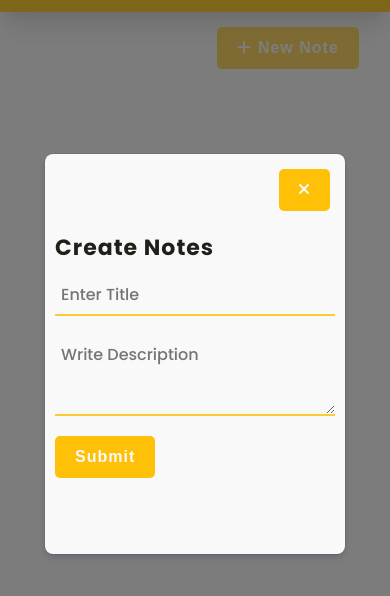
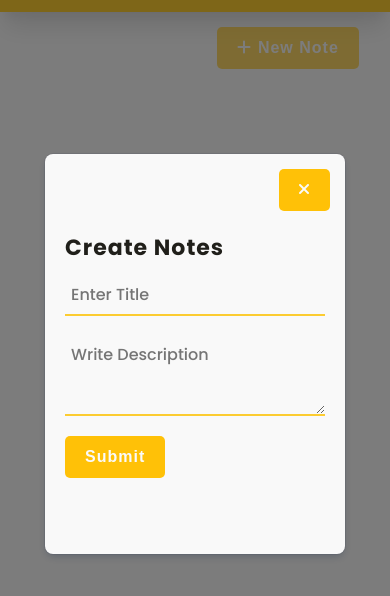
Before and after one commit to Iamahsan512/JavaScript-Projects, a plain HTML site: page Google Keep/index.html in a window 390 px wide. Both pictures are taken after a click on the button "New Note". Shown: the part 68-664 px from the top of the page. Drawn offline with nearby package versions, Linux system fonts and the light colour scheme.

Commit message:
Update style.css

```diff
--- a/Google Keep/assets/css/style.css
+++ b/Google Keep/assets/css/style.css
@@ -293,10 +293,10 @@ button:disabled {
     font-size: 22px;
   }
   #form .input-filed {
-    width: 280px;
+    width: 260px;
   }
 
   #form #textArea {
-    width: 280px;
+    width: 260px;
   }
 }
```
